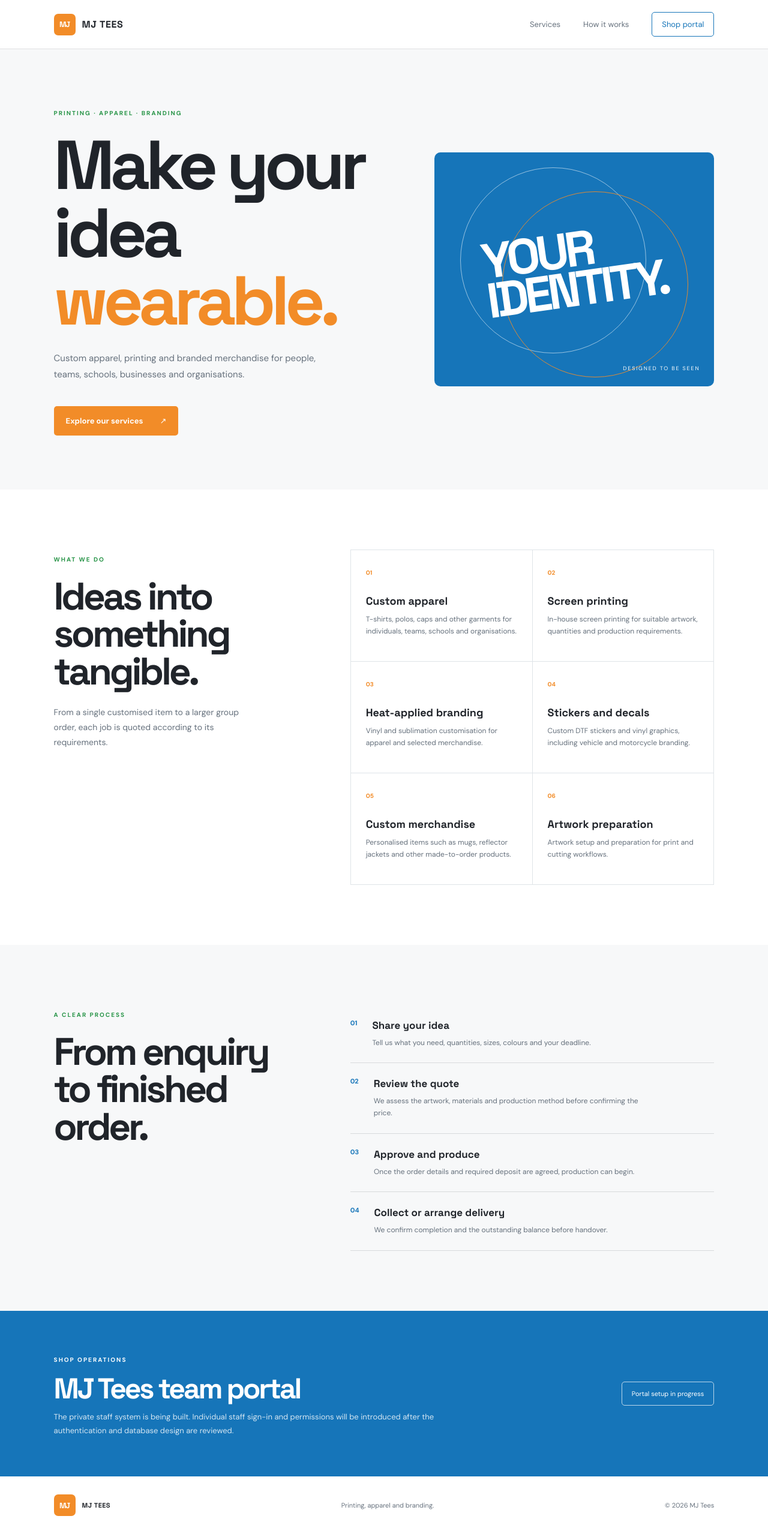
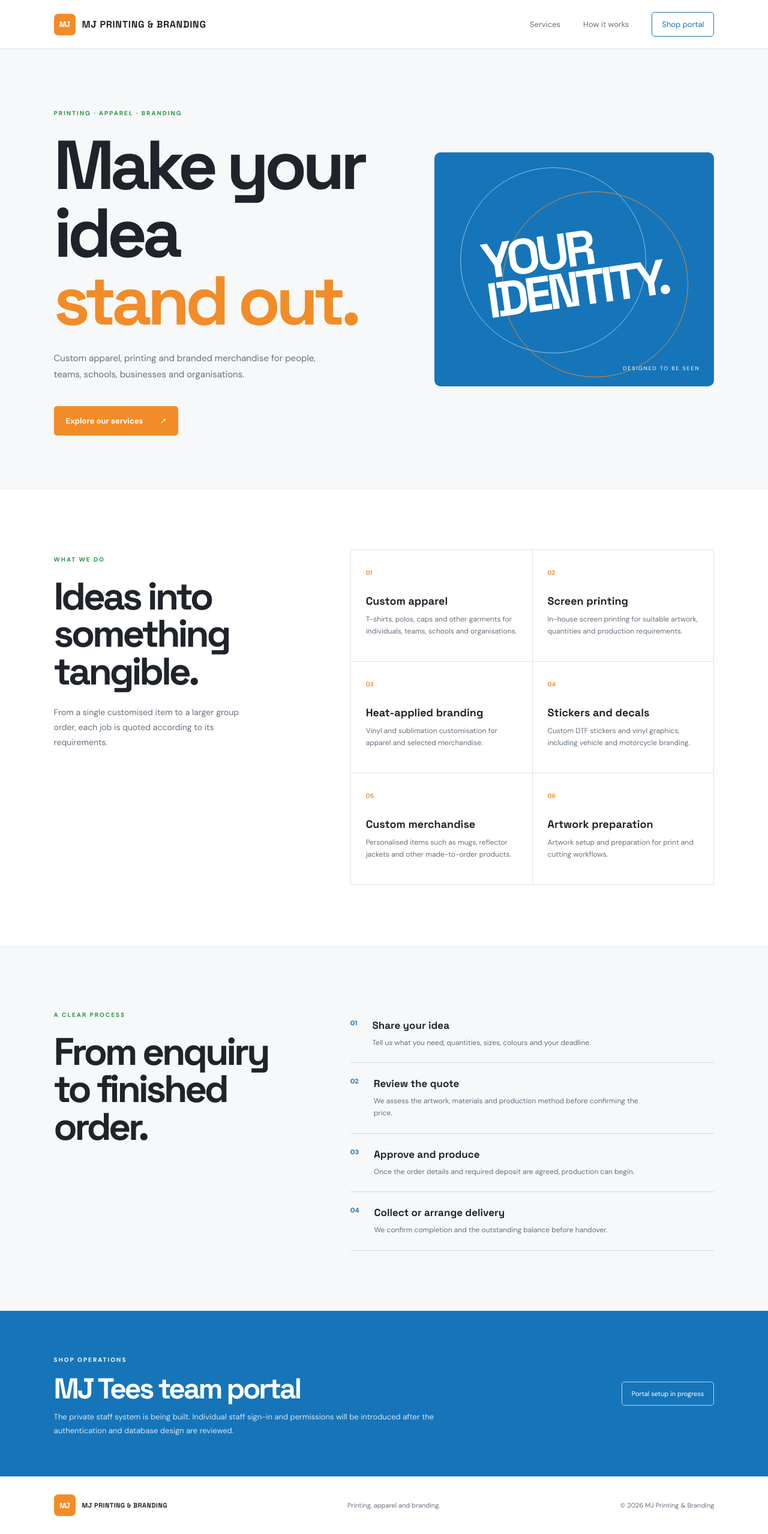
Before and after one commit to jacqmurithi-ux/mjtees-, a React (Vite) app: page / in a window 1280 px wide. Shown: the whole page at 60% size. Built offline with nearby package versions, Linux system fonts and the light colour scheme.

Commit message:
Update public site to MJ Printing and Branding

```diff
--- a/src/App.tsx
+++ b/src/App.tsx
@@ -11,8 +11,8 @@ function App() {
   return (
     <main>
       <header className="site-header">
-        <a className="brand" href="#home" aria-label="MJ Tees home">
-          <span className="brand-mark">MJ</span><span>MJ TEES</span>
+        <a className="brand" href="#home" aria-label="MJ Printing & Branding home">
+          <span className="brand-mark">MJ</span><span>MJ PRINTING & BRANDING</span>
         </a>
         <nav aria-label="Main navigation">
           <a href="#services">Services</a><a href="#process">How it works</a><a className="nav-portal" href="#shop-access">Shop portal</a>
@@ -21,11 +21,11 @@ function App() {
       <section className="hero" id="home">
         <div className="hero-copy">
           <p className="eyebrow">PRINTING · APPAREL · BRANDING</p>
-          <h1>Make your idea<br /><span>wearable.</span></h1>
+          <h1>Make your idea<br /><span>stand out.</span></h1>
           <p className="hero-intro">Custom apparel, printing and branded merchandise for people, teams, schools, businesses and organisations.</p>
           <a className="primary-link" href="#services">Explore our services <span aria-hidden="true">↗</span></a>
         </div>
-        <div className="hero-art" aria-label="MJ Tees brand artwork">
+        <div className="hero-art" aria-label="MJ Printing and Branding artwork">
           <div className="art-circle art-circle-one" /><div className="art-circle art-circle-two" />
           <div className="art-word">YOUR<br />IDENTITY.</div><div className="art-caption">DESIGNED TO BE SEEN</div>
         </div>
@@ -59,8 +59,8 @@ function App() {
         <span className="portal-status">Portal setup in progress</span>
       </section>
       <footer className="site-footer">
-        <a className="brand" href="#home"><span className="brand-mark">MJ</span><span>MJ TEES</span></a>
-        <p>Printing, apparel and branding.</p><span>© {new Date().getFullYear()} MJ Tees</span>
+        <a className="brand" href="#home"><span className="brand-mark">MJ</span><span>MJ PRINTING & BRANDING</span></a>
+        <p>Printing, apparel and branding.</p><span>© {new Date().getFullYear()} MJ Printing & Branding</span>
       </footer>
     </main>
   );
```
